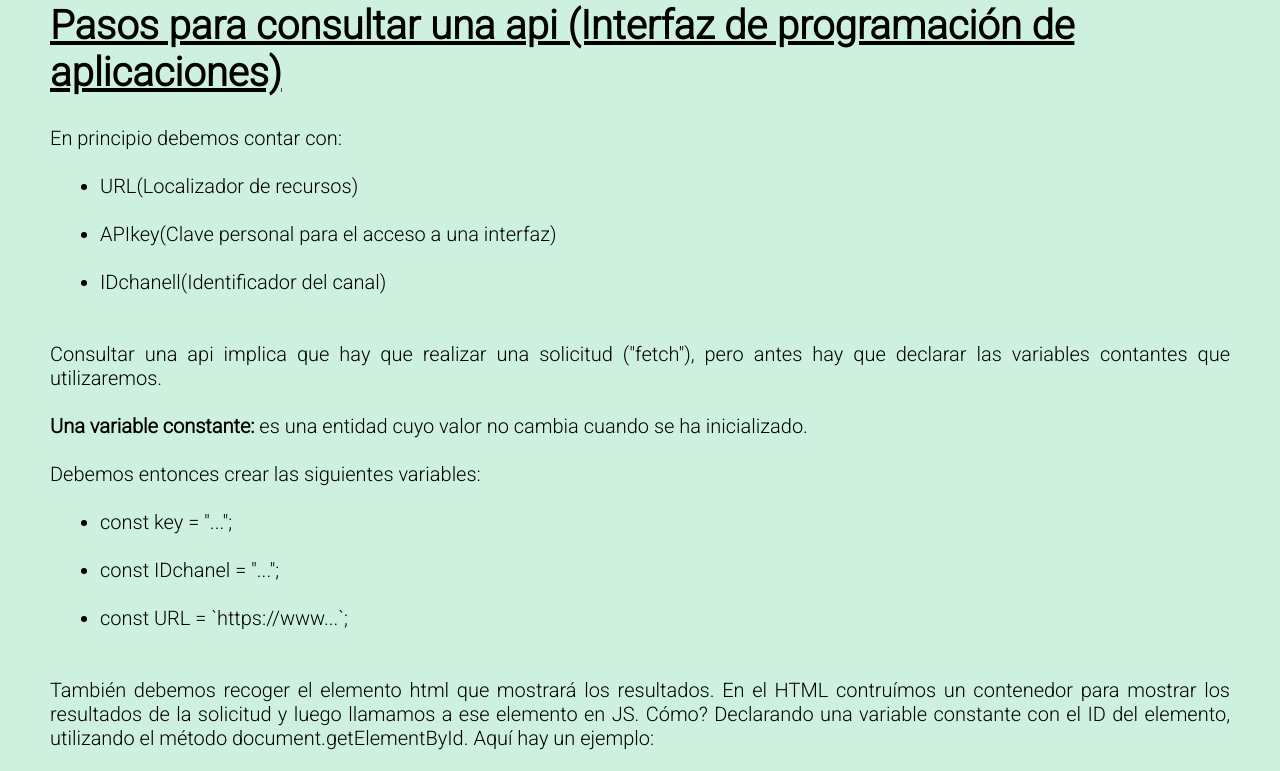
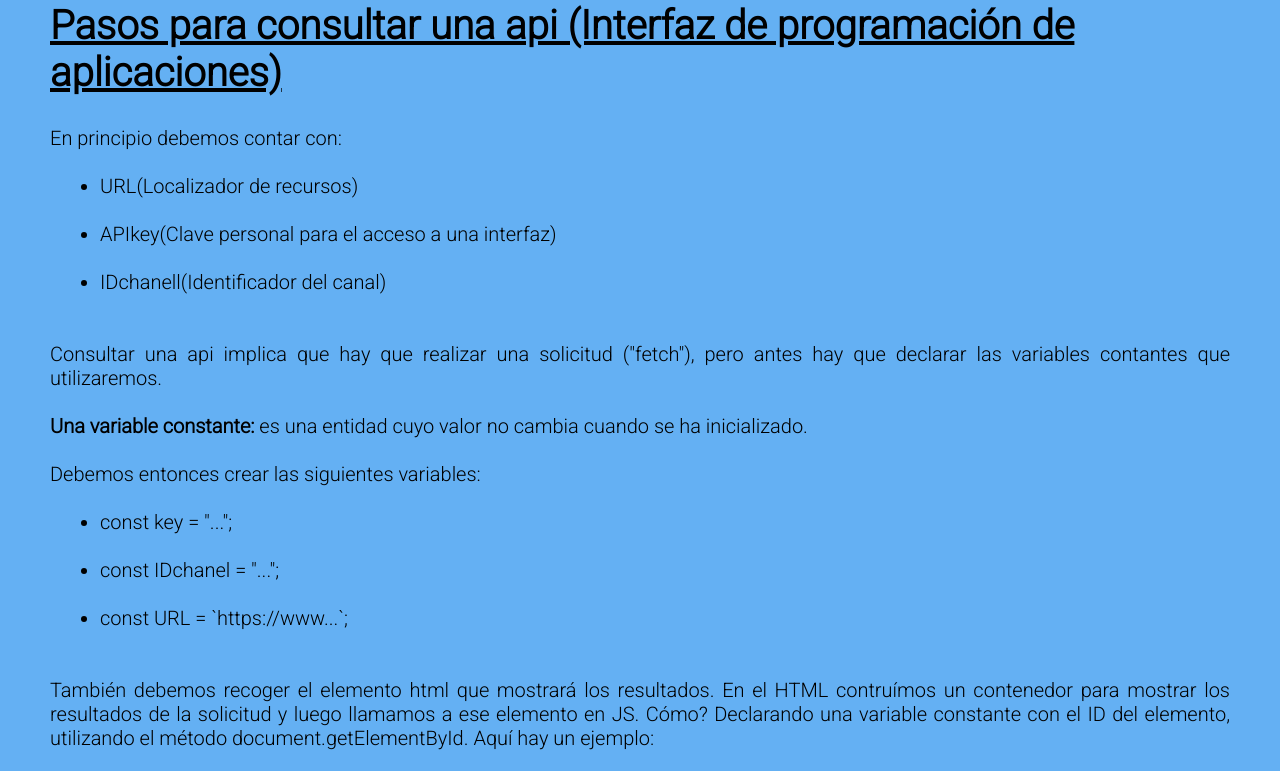
Before and after one commit to MelinaOcanto/YouTubeAPI, a plain HTML site: page index.html in a window 1280 px wide. Shown: the part 204-975 px from the top of the page. Drawn offline with Linux system fonts and the light colour scheme; no server answers.

Commit message:
agregando color

```diff
--- a/css/estilos.css
+++ b/css/estilos.css
@@ -5,7 +5,7 @@
     margin: 0;
     box-sizing: border-box;
     padding: 0;
-    background-color:  #cef1df;
+    background-color:  #64b0f3;
 
 
 }
```
